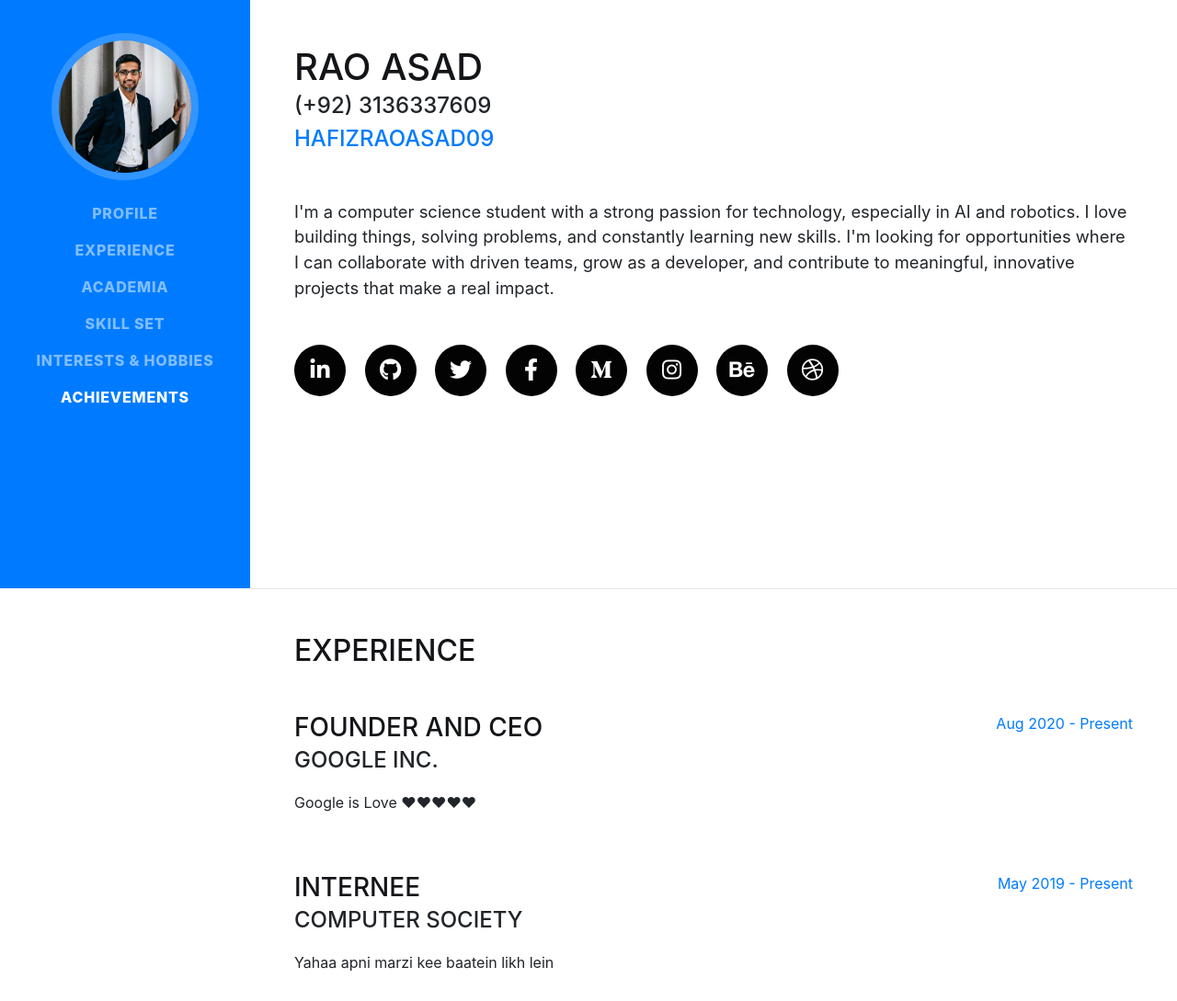
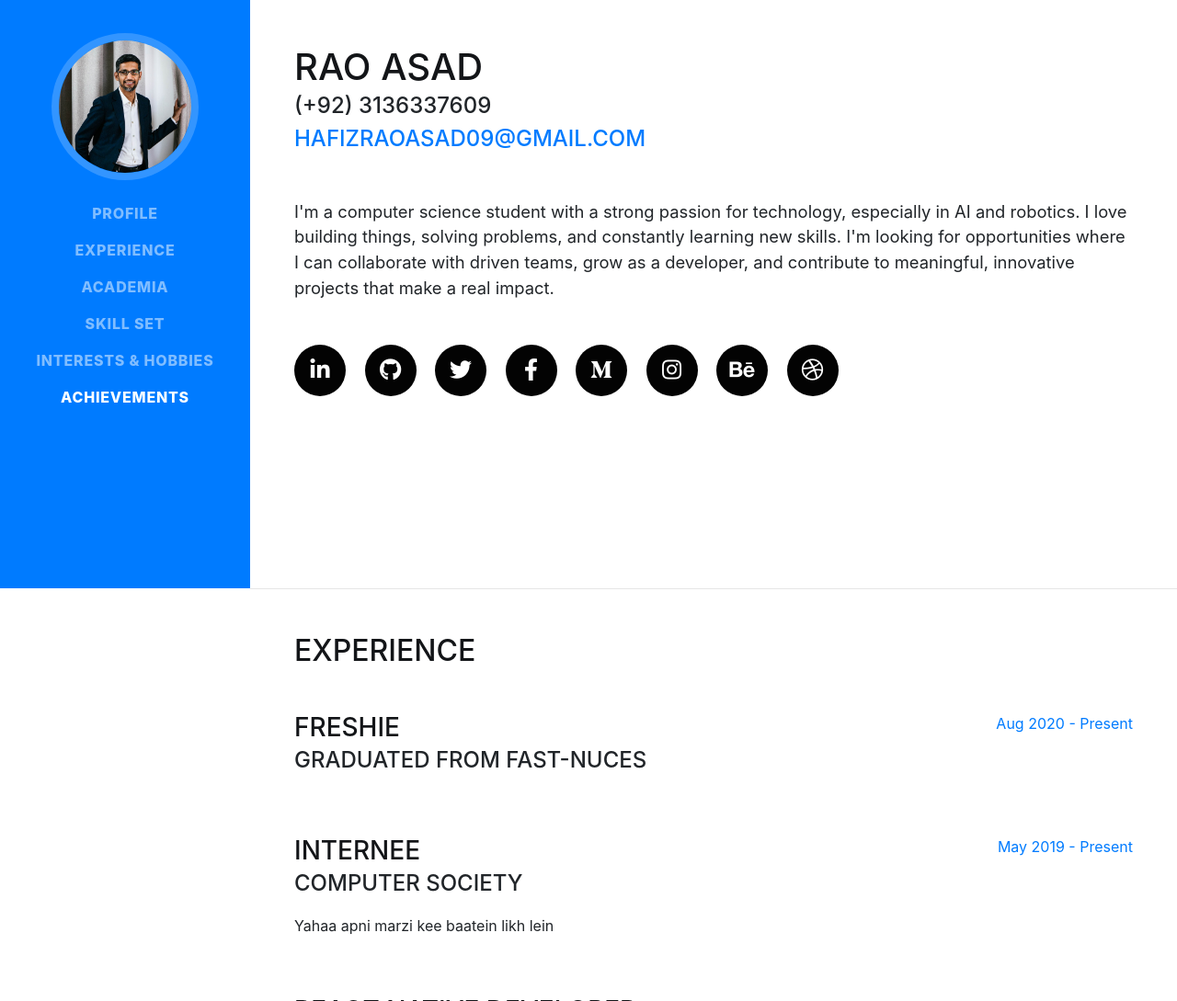
Before and after one commit to rao7609/Rao-Asad, a website with bundled scripts: page index.html in a window 1280 px wide. Shown: the part 160-1249 px from the top of the page at 92% size. Built offline with nearby package versions, Linux system fonts and the light colour scheme; a web font is replaced by a local one.

Commit message:
Update index.html

```diff
--- a/index.html
+++ b/index.html
@@ -85,7 +85,7 @@
           <br>
 
           <!--Enter your Email Address -->
-          <a href="mianjawadahmad@encoderbytes.com">hafizraoasad09</a>
+          <a href="mianjawadahmad@encoderbytes.com">hafizraoasad09@gmail.com</a>
         </div>
 
         <!-- Description / About Me! (Yahha khul ke Likhen) -->
@@ -96,7 +96,7 @@
 
 
         <div class="social-icons">
-          <a href="https://www.linkedin.com/in/Yahaa Apna link daalein/">
+          <a href="https://www.linkedin.com/in/rao-asad-665605226?utm_source=share&utm_campaign=share_via&utm_content=profile&utm_medium=android_app/">
             <i class="fab fa-linkedin-in"></i>
           </a>
           <a href="https://github.com/Yaha Apna Link Daalein/">
@@ -134,9 +134,9 @@
 
          <div class="resume-item d-flex flex-column flex-md-row justify-content-between mb-5">
           <div class="resume-content">
-            <h3 class="mb-0">Founder and CEO</h3>
-            <div class="subheading mb-3">Google Inc.</div>
-            <p> Google is Love ❤❤❤❤❤</p>
+            <h3 class="mb-0">Freshie</h3>
+            <div class="subheading mb-3">Graduated from FAST-NUCES</div>
+            <p> </p>
           </div>
           <div class="resume-date text-md-right">
             <span class="text-primary">Aug 2020 - Present</span>
```
